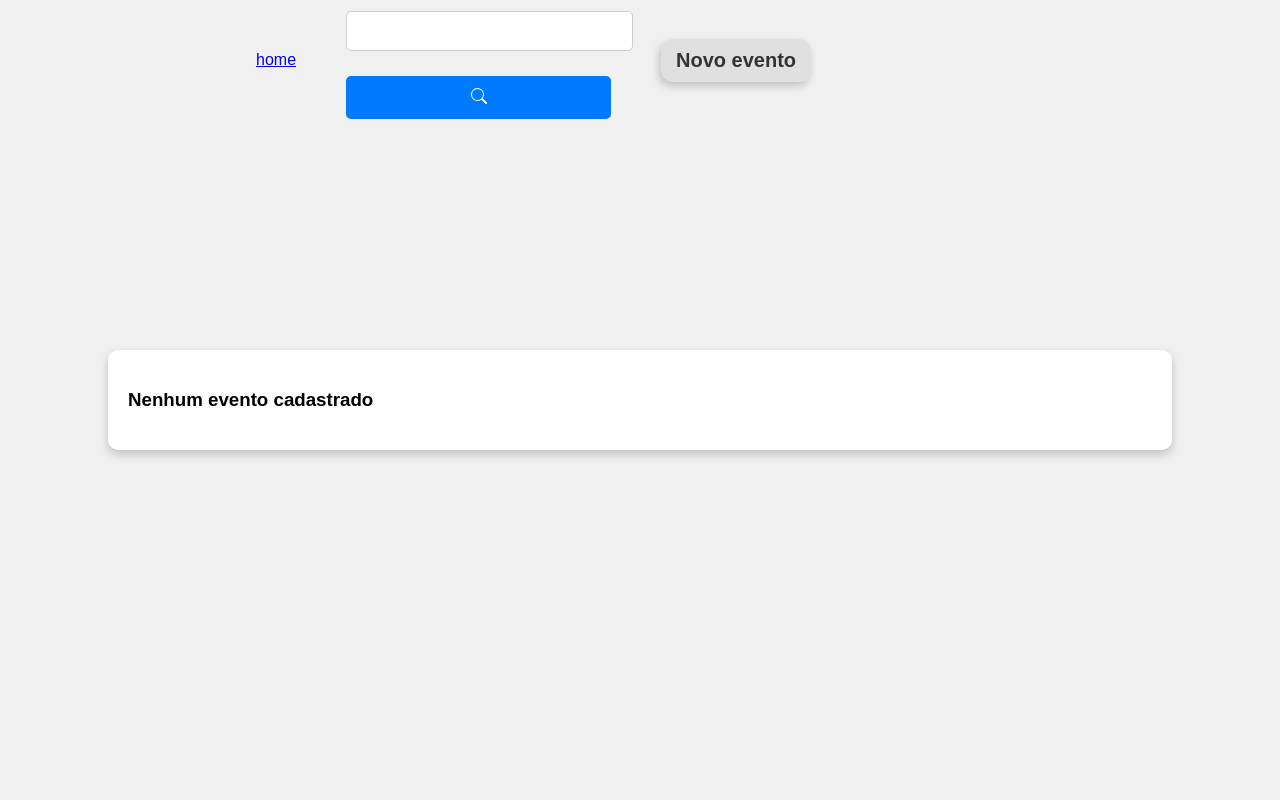
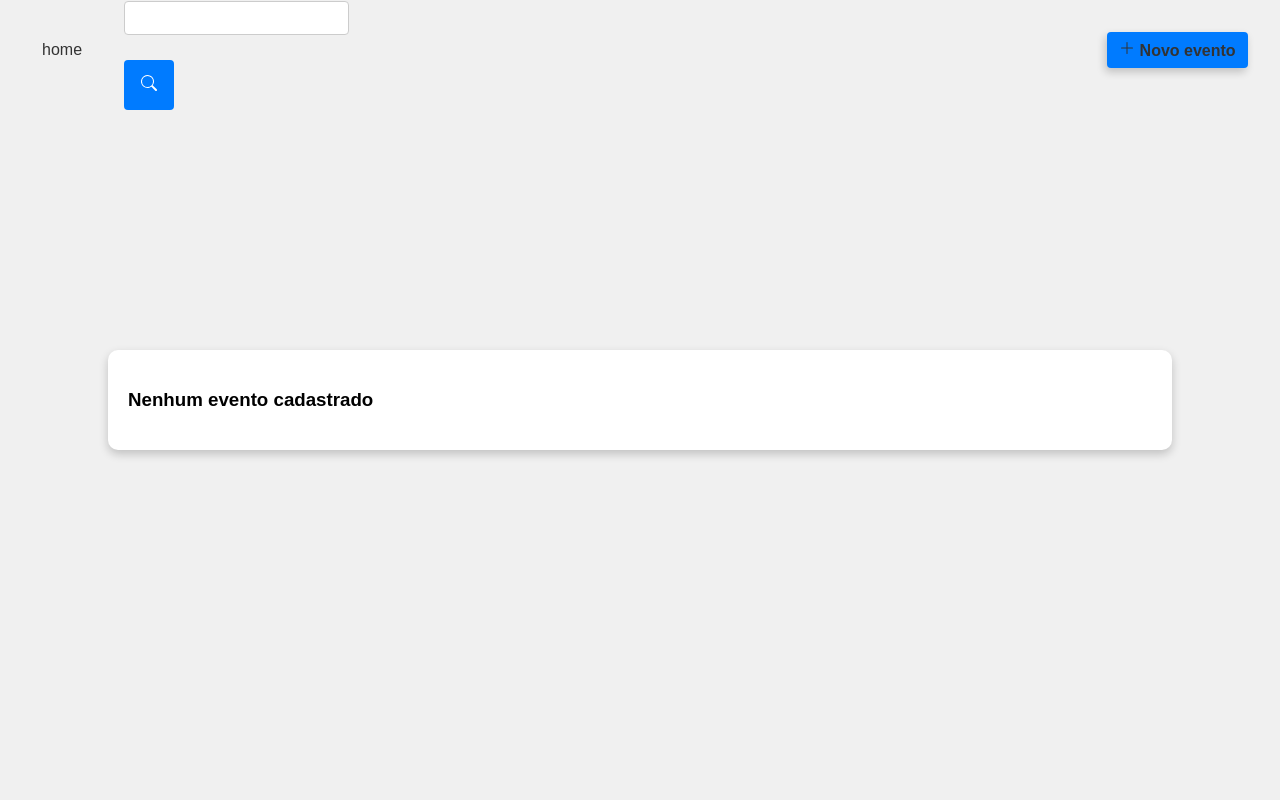
Before and after one commit to raonych/AppWeb, a PHP site: page / in a window 1280 px wide; the page is wider, and only the part inside the window is pictured. Run offline with PHP 8.4, Linux system fonts and the light colour scheme; data that the repository does not hold is empty.

Commit message:
modificando header

```diff
--- a/includes/header.php
+++ b/includes/header.php
@@ -4,11 +4,13 @@
     <meta charset="UTF-8">
     <meta name="viewport" content="width=device-width, initial-scale=1.0">
     <title>Planner</title>
-  <link rel="stylesheet" href="static/css/main.css">
+    <link rel="stylesheet" href="static/css/main.css">
 </head>
 <body>
 <div class="header">
     <a href="index.php">home</a>
     <?php include 'includes/searchBar.php'; ?>
-    <a class="event-new" href="?pagina=new">Novo evento</a>
+    <a class="event-new" href="?pagina=new"><?php include "static/svg/plus.html"?> Novo evento</a>
 </div>
+</body>
+</html>
--- a/includes/searchBar.php
+++ b/includes/searchBar.php
@@ -1,8 +1,7 @@
 <?php
 echo '<div class="searchBar">';
 echo '<form action="controller/eventSearch.php" method="post">';
-echo '<input name="search" type="text"/>';
-echo '<button type="submit">';
+echo '<input name="search" type="text"/> <button type="submit">';
 echo '<svg xmlns="http://www.w3.org/2000/svg" width="16" height="16" fill="currentColor" class="bi bi-search" viewBox="0 0 16 16">';
 echo '<path d="M11.742 10.344a6.5 6.5 0 1 0-1.397 1.398h-.001q.044.06.098.115l3.85 3.85a1 1 0 0 0 1.415-1.414l-3.85-3.85a1 1 0 0 0-.115-.1zM12 6.5a5.5 5.5 0 1 1-11 0 5.5 5.5 0 0 1 11 0"/>';
 echo'</svg>';
--- a/static/css/main.css
+++ b/static/css/main.css
@@ -7,6 +7,7 @@ body {
     margin: 0;
     background-color: #f0f0f0;
     font-family: Arial, sans-serif;
+    overflow: hidden;
 }
 
 .contentInput {
@@ -149,18 +150,6 @@ button.closeWindow:hover {
 
 }
 
-.header{
-    position: absolute;
-    top: 0;
-    left: 0;
-    width: 100%;
-    height: 10%;
-    display: flex;
-    align-items: center;
-    gap: 50px;
-    padding: 20px;
-    padding-inline-start: 20%;
-}
 
 /* New Event Button */
 .event-new {
@@ -171,11 +160,76 @@ button.closeWindow:hover {
     padding: 10px 15px;
     border-radius: 12px;
     box-shadow: -2px 4px 9px rgba(0, 0, 0, 0.2);
-    background-color: #e0e0e0;
-    transition: padding 0.2s;
+    background-color: #007bff;
+    color: white;
+    border-radius: 4px;
+    transition: padding 0.1s background-color 0.3s ease;
+    position: absolute;
+    right: 24px;
 }
 
 .event-new:hover {
     box-shadow: -2px 6px 12px rgba(0, 0, 0, 0.3);
-    padding: 11px 16px;
+    padding: 9px 13px;
 }
+
+.header {
+    display: flex;
+    align-items: center;
+    padding: 10px 20px;
+    position: absolute;
+    top: 0;
+    left: 0;
+    width: 97vw;
+    height: 10%;
+    gap: 20px;
+}
+
+.header a {
+    text-decoration: none;
+    color: #333;
+    font-size: 16px;
+    float: left;
+    margin: 0 10px;
+    padding: 8px 12px;
+    border-radius: 4px;
+    transition: background-color 0.3s ease;
+}
+
+.header a:hover {
+    background-color: #007bff;
+    color: white;
+}
+
+.searchBar {
+    display: inline-flex;
+}
+
+.searchBar input {
+    width: 80%;
+    padding: 8px;
+    border: 1px solid #ccc;
+    border-radius: 4px;
+    font-size: 14px;
+    margin-right: 5px;
+}
+
+.searchBar button {
+    background-color: #007bff;
+    width: 50px;
+    height: 50px;
+    border: none;
+    color: white;
+    padding: 8px 12px;
+    border-radius: 4px;
+    cursor: pointer;
+    transition: background-color 0.3s ease;
+}
+
+.searchBar button:hover {
+    background-color: #0056b3;
+}
+
+.searchBar svg {
+    fill: currentColor;
+}
--- /dev/null
+++ b/static/svg/plus.html
@@ -0,0 +1,3 @@
+<svg xmlns="http://www.w3.org/2000/svg" width="16" height="16" fill="currentColor" class="bi bi-plus-lg" viewBox="0 0 16 16">
+    <path fill-rule="evenodd" d="M8 2a.5.5 0 0 1 .5.5v5h5a.5.5 0 0 1 0 1h-5v5a.5.5 0 0 1-1 0v-5h-5a.5.5 0 0 1 0-1h5v-5A.5.5 0 0 1 8 2"/>
+  </svg>
```
